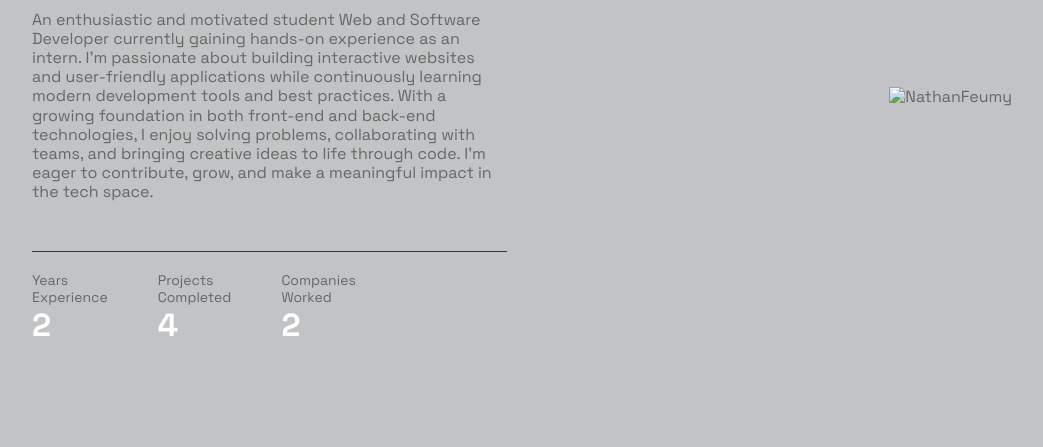
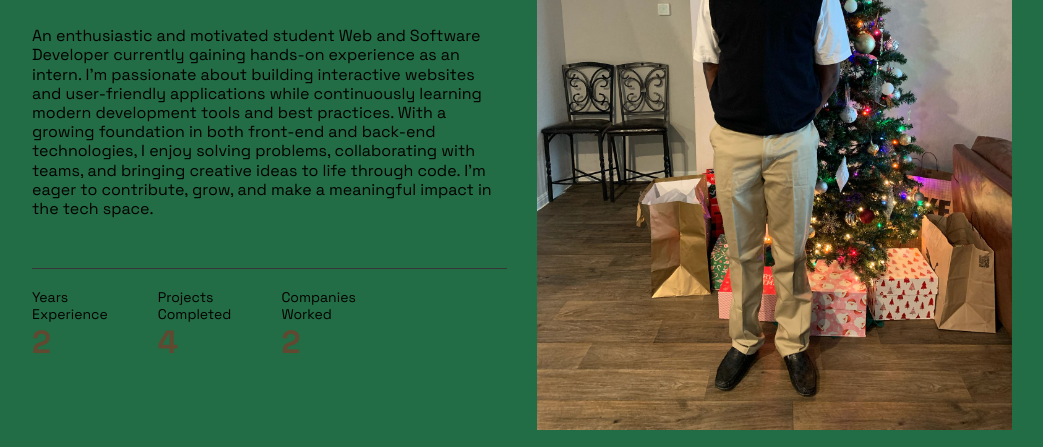
Before and after one commit to Nathanfeumy/My-Website, a plain HTML site: page index.html in a window 1280 px wide. Shown: the part 353-800 px from the top of the page, without its empty margins (118-1161 px from the left). Drawn offline with nearby package versions, Linux system fonts and the light colour scheme.

Commit message:
completed style my webpage

```diff
--- a/assets/css/main.css
+++ b/assets/css/main.css
@@ -1,13 +1,13 @@
 :root {
   /* Colors
   ____________________*/
-  --color-primary: #2586d5;
-  --color-primary-dark: #208c61;
-  --color-bg-primary: #c1c3c4;
-  --color-bg-secondary: #242424;
+  --color-primary: #000000;
+  --color-primary-dark: #15704c;
+  --color-bg-primary: #226d45;
+  --color-bg-secondary: #ccb4a3;
   --color-bg-footer: #151515;
-  --color-white: #ffffff;
-  --color-text: #676767;
+  --color-white: #614830;
+  --color-text: #030000;
   --color-border: #373737;
 
   /* Font & Typography
--- a/index.html
+++ b/index.html
@@ -85,7 +85,7 @@
                             </div>
                         </div>
                     </div>
-                    <img src="assets/img/hero1.jpeg" alt="NathanFeumy" class="hero__img">
+                    <img src="assets/img/my picture.jpg" alt="NathanFeumy" class="hero__img">
                 </div>
             </div>
         </section>
```
Also changed, not shown: assets/img/my picture.jpg (added).
